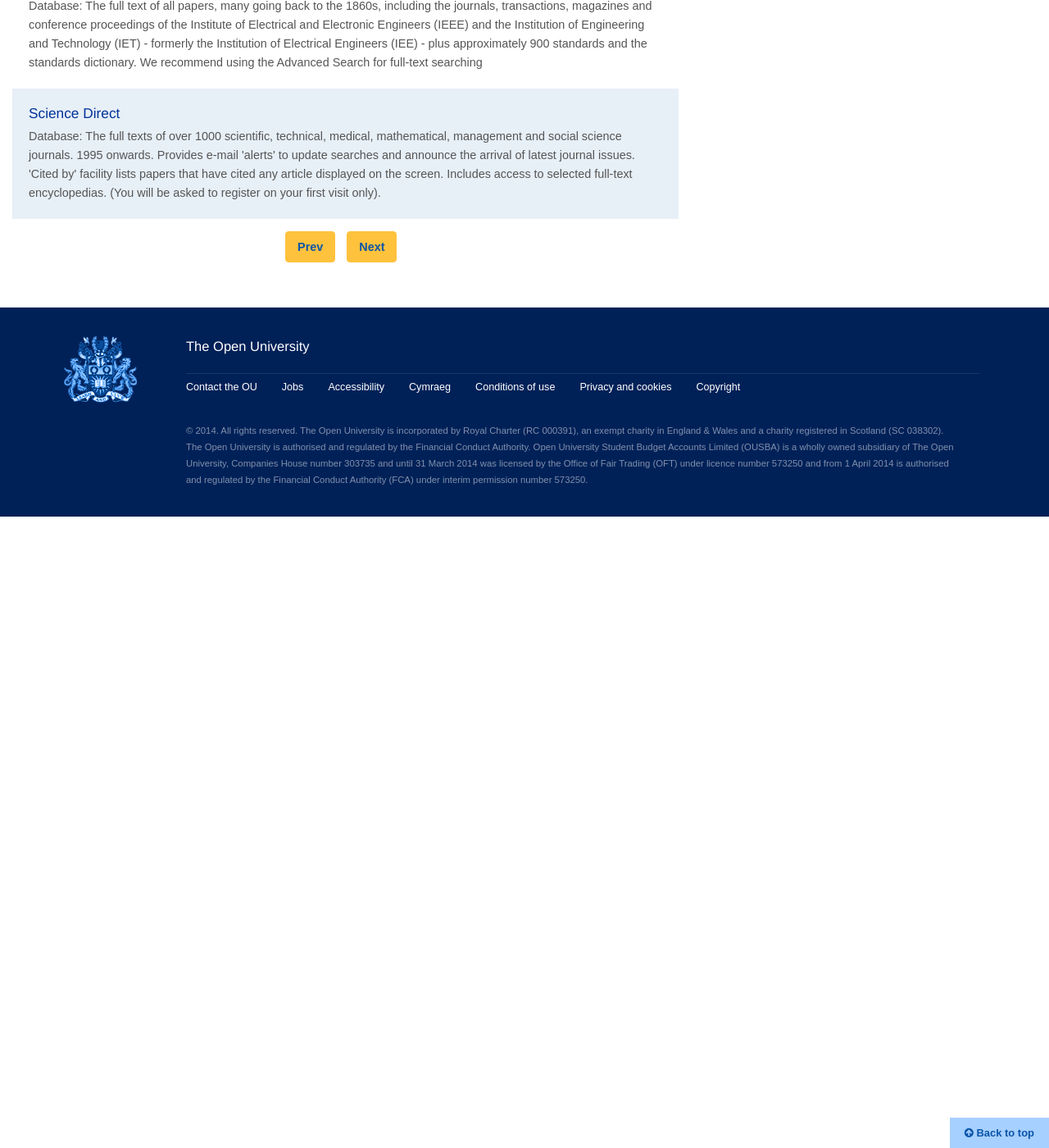
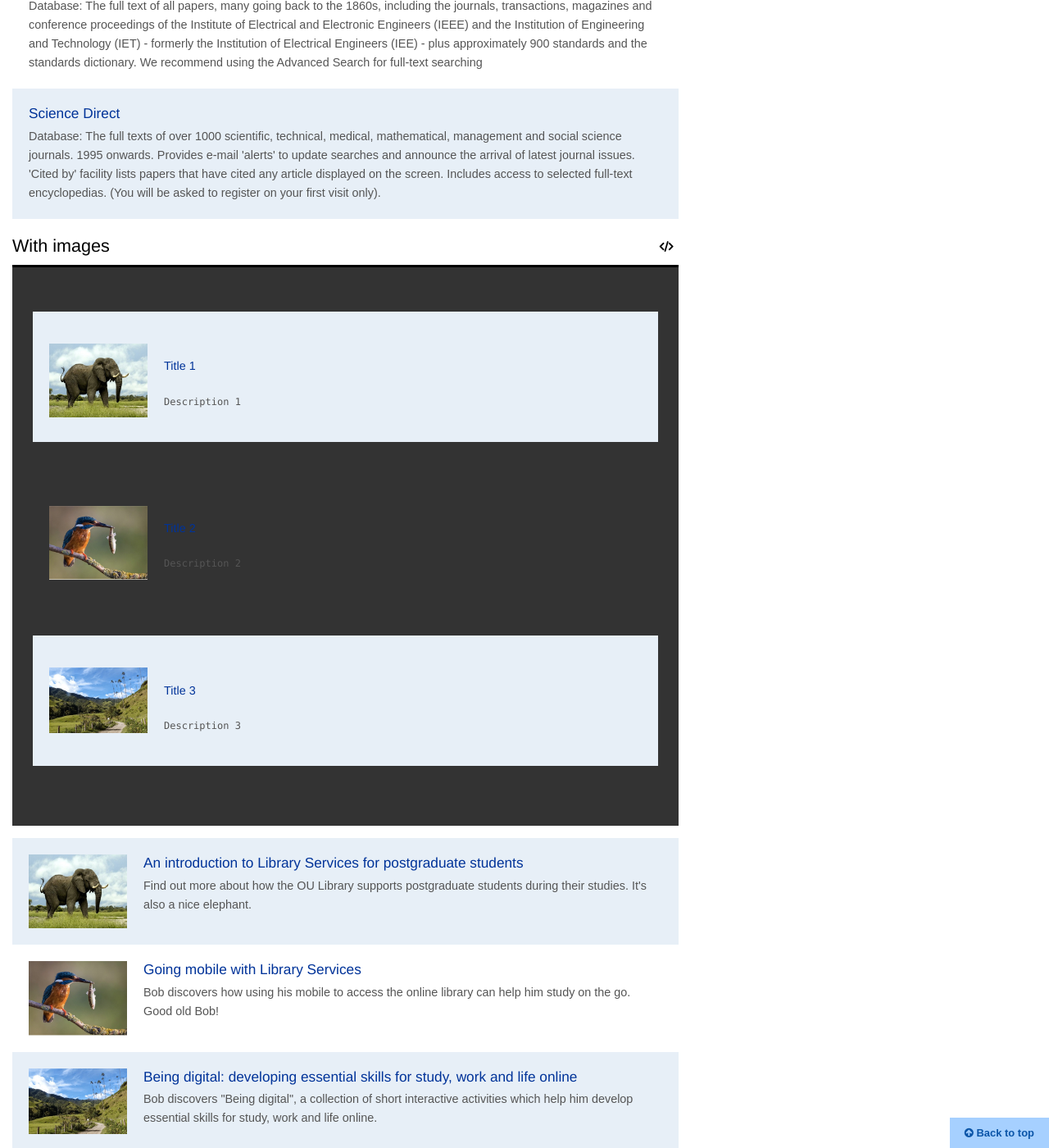
Before and after one commit to the-open-university/student-theme-framework, a Jekyll site: the page built from boxes.html, in a window 1280 px wide and 1400 px high, scrolled down 12915 px. Shown: the whole window at 82% size. Built offline with Jekyll 4.4.1, drawn with Linux system fonts in a browser that asks for light colours; nearby versions of some CDN libraries.

Commit message:
library pages with SH bar

```diff
--- a/boxes.html
+++ b/boxes.html
@@ -485,7 +485,53 @@ order: 120
 
 </div>
 
+<h3>With images <span class="code-toggle"><a href="#"><i class="fa fa-code"></i></a></span></h2>
 
+<pre class="code">
+<code><div class="ou-articles">
+
+<div class="ou-articles-article">
+<a href="#"><img src="img/img-example9.jpg" alt=""></a>
+<h2><a href="#">Title 1</a></h2>
+<p>Description 1</p>
+</div>
+
+<div class="ou-articles-article">
+<a href="#"><img src="img/img-example6.jpg" alt=""></a>
+<h2><a href="#">Title 2</a></h2>
+<p>Description 2</p>
+</div>
+
+<div class="ou-articles-article">
+<a href="#"><img src="img/img-example2.jpg" alt=""></a>
+<h2><a href="#">Title 3</a></h2>
+<p>Description 3</p>
+</div>
+
+</div></code>
+</pre>
+
+<div class="ou-articles">
+
+<div class="ou-articles-article">
+<a href="#"><img src="img/img-example9.jpg" alt=""></a>
+<h2><a href="#">An introduction to Library Services for postgraduate students</a></h2>
+<p>Find out more about how the OU Library supports postgraduate students during their studies. It's also a nice elephant.</p>
+</div>
+
+<div class="ou-articles-article">
+<a href="#"><img src="img/img-example6.jpg" alt=""></a>
+<h2><a href="#">Going mobile with Library Services</a></h2>
+<p>Bob discovers how using his mobile to access the online library can help him study on the go. Good old Bob!</p>
+</div>
+
+<div class="ou-articles-article">
+<a href="#"><img src="img/img-example2.jpg" alt=""></a>
+<h2><a href="#">Being digital: developing essential skills for study, work and life online</a></h2>
+<p>Bob discovers "Being digital", a collection of short interactive activities which help him develop essential skills for study, work and life online.</p>
+</div>
+
+</div>
 
 
 <div class="ou-paged">
--- a/gui/boxes.css
+++ b/gui/boxes.css
@@ -168,9 +168,26 @@
 
 /* articles */
 
-.ou-articles .ou-articles-article {padding:20px;}
+.ou-articles-article:before,
+.ou-articles-article:after {
+	content: "";
+	display: table;
+}
 
-.ou-articles .ou-articles-article:nth-child(odd) {background:#e7eff7;}
+.ou-articles-article:after {clear:both;}
+
+.ou-articles-article {
+	padding:20px;
+	zoom:1;
+}
+
+.ou-articles-article img {
+	float:left;
+	margin:0 20px 0 0;
+	max-width:120px;
+}
+
+.ou-articles-article:nth-child(odd) {background:#e7eff7;}
 
 .ou-articles-article h2 {
 	margin:0 0 6px 0;
--- a/gui/navigation.css
+++ b/gui/navigation.css
@@ -177,7 +177,7 @@ ol.ou-ancestors li a:hover {
 }
 
 
-/* TESTING */
+/* TESTING FOR LIBRARY EXAMPLE PAGES */
 
 
 .ou-full-nav ul li.ou-expanded,
@@ -186,7 +186,7 @@ ol.ou-ancestors li a:hover {
 .ou-full-nav ul li.ou-expanded li a,
 .ou-context-nav ul li.ou-expanded li a,
 .ou-full-nav ul li.ou-expanded li strong,
-.ou-context-nav ul li.ou-expanded li strong {padding-left:38px;}
+.ou-context-nav ul li.ou-expanded li strong {padding-left:25px;}
 
 
 /*
```
Also changed, not shown: example-pages-library-databases.html (+17 -4 lines), example-pages-library-form.html (+17 -2 lines), example-pages-library-law.html (+18 -3 lines), example-pages-library-page.html (+33 -3 lines), example-pages-library-resources.html (+18 -3 lines), example-pages-library-videos.html (added, +200 -0 lines).
